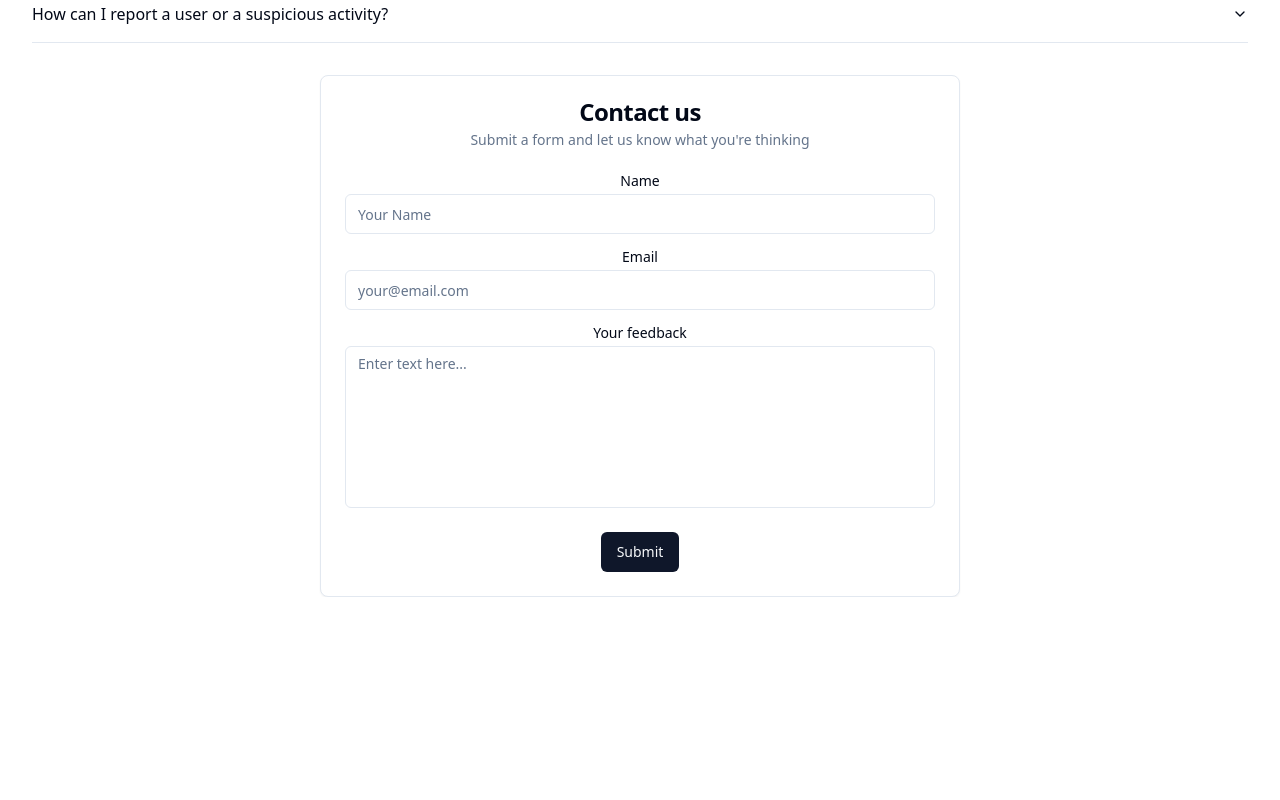
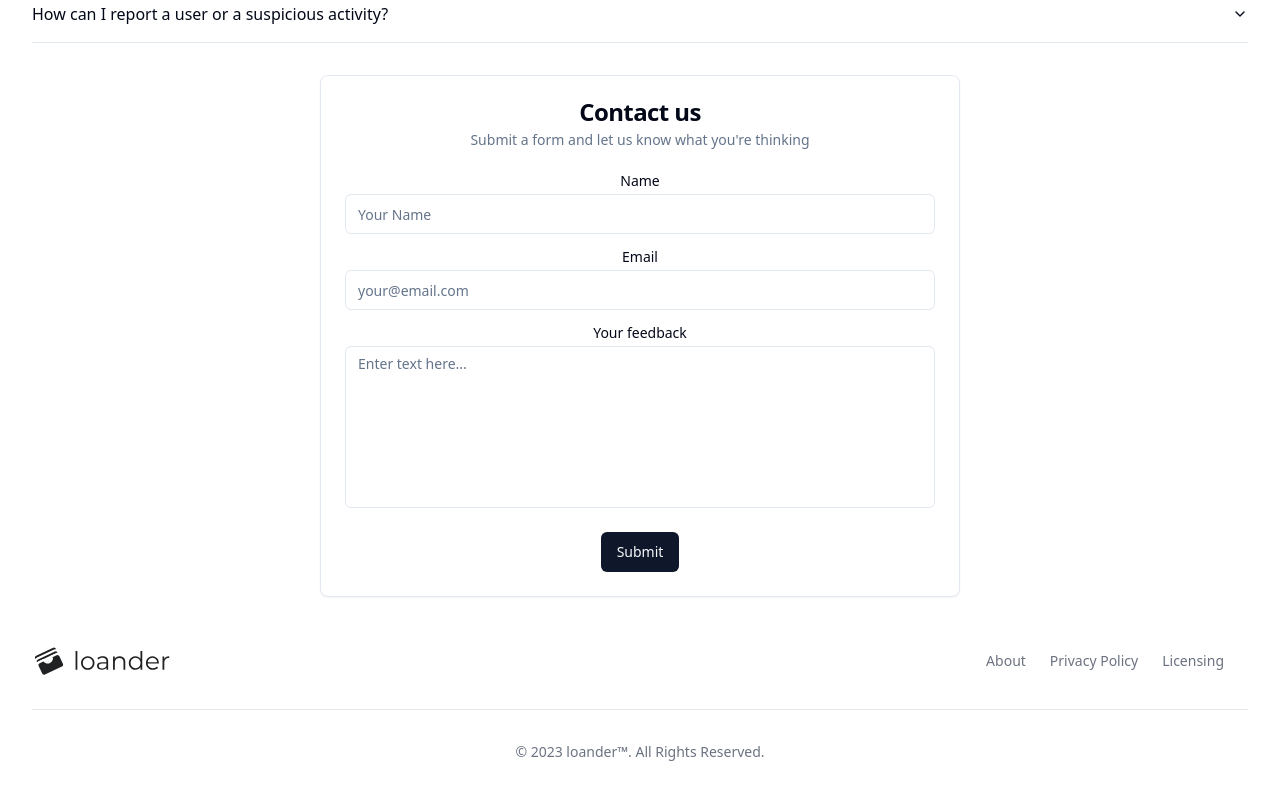
Before and after one commit to konfucius1/loander, a React (Vite) app in the folder client/: page /support in a window 1280 px wide. Shown: the part 426-1226 px from the top of the page. Before the commit the page ends 1023 px from the top, so only its background shows below. Built offline with nearby package versions, Linux system fonts and the light colour scheme.

Commit message:
feat (Support): add footer

```diff
--- a/client/src/App.tsx
+++ b/client/src/App.tsx
@@ -3,10 +3,11 @@ import { Browse } from './pages/Browse';
 import { Home } from './pages/Home';
 import { NavBar } from './components/Navbar';
 import { Support } from './pages/Support';
+import Footer from './components/footer';
 
 export default function App() {
   return (
-    <div>
+    <div className="">
       <NavBar />
       <BrowserRouter>
         <Routes>
@@ -17,6 +18,7 @@ export default function App() {
           <Route path="/support" element={<Support />} />
         </Routes>
       </BrowserRouter>
+      <Footer />
     </div>
   );
 }
--- /dev/null
+++ b/client/src/components/footer.tsx
@@ -0,0 +1,42 @@
+export default function Footer() {
+  return (
+    <footer className="bg-white rounded-lg dark:bg-gray-900 m-4">
+      <div className="w-full max-w-screen-xl mx-auto p-4 md:py-8">
+        <div className="sm:flex sm:items-center sm:justify-between">
+          <a className="flex items-center mb-4 sm:mb-0">
+            <img
+              src="loander_logo.svg"
+              className="h-8 mr-3"
+              alt="Flowbite Logo"
+            />
+          </a>
+          <ul className="flex flex-wrap items-center mb-6 text-sm font-medium text-gray-500 sm:mb-0 dark:text-gray-400">
+            <li>
+              <a href="#" className="mr-4 hover:underline md:mr-6 ">
+                About
+              </a>
+            </li>
+            <li>
+              <a href="#" className="mr-4 hover:underline md:mr-6">
+                Privacy Policy
+              </a>
+            </li>
+            <li>
+              <a href="#" className="mr-4 hover:underline md:mr-6 ">
+                Licensing
+              </a>
+            </li>
+          </ul>
+        </div>
+        <hr className="my-6 border-gray-200 sm:mx-auto dark:border-gray-700 lg:my-8" />
+        <span className="block text-sm text-gray-500 sm:text-center dark:text-gray-400">
+          © 2023{' '}
+          <a href="https://flowbite.com/" className="hover:underline">
+            loander™
+          </a>
+          . All Rights Reserved.
+        </span>
+      </div>
+    </footer>
+  );
+}
```
